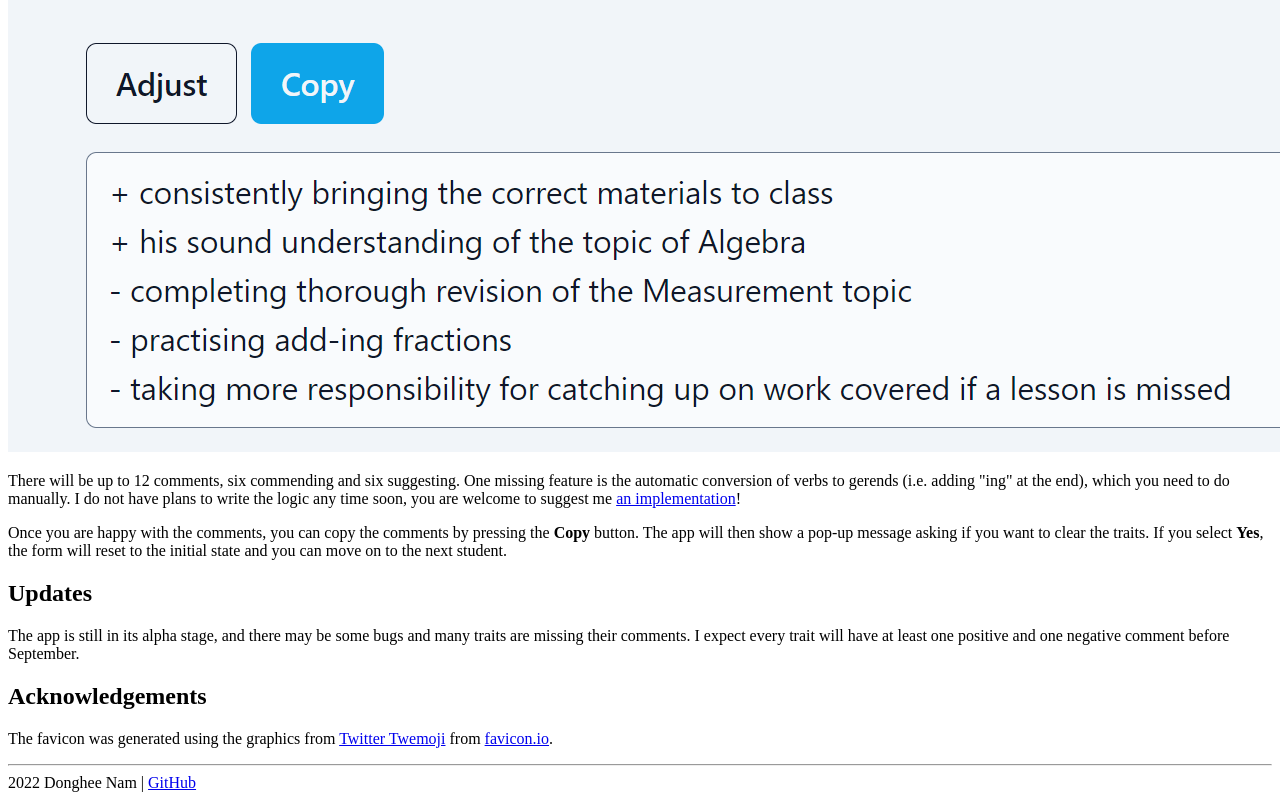
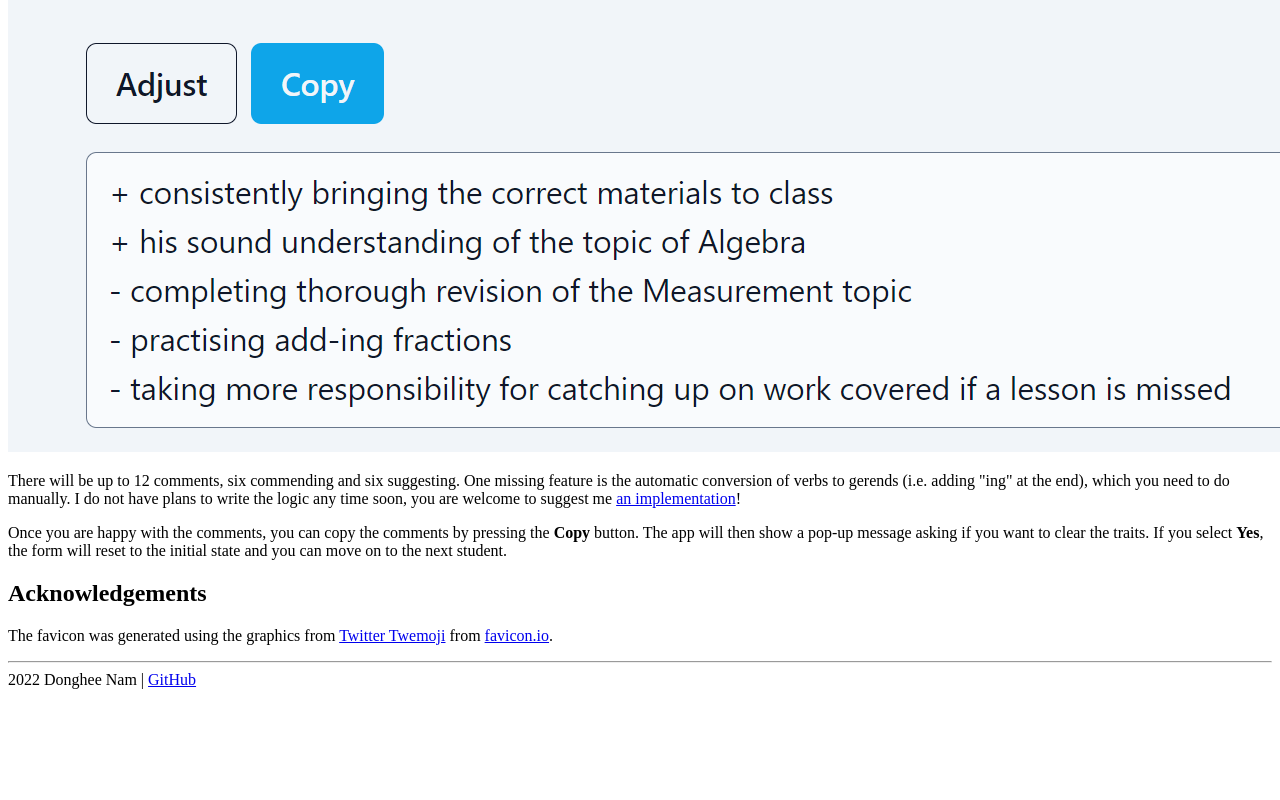
Before and after one commit to dongheenam/web-comments-react, a React (Vite) app: page / in a window 1280 px wide. Shown: the part 2530-3330 px from the top of the page. After the commit the page ends 3227 px from the top, so only its background shows below. Built offline with nearby package versions, Linux system fonts and the light colour scheme; the HTML template or start-up script is replaced by a standard one.

Commit message:
Add Readme

```diff
--- a/src/Home.tsx
+++ b/src/Home.tsx
@@ -154,14 +154,6 @@ export default function Home() {
         </p>
       </section>
       <section>
-        <h2>Updates</h2>
-        <p>
-          The app is still in its alpha stage, and there may be some bugs and
-          many traits are missing their comments. I expect every trait will have
-          at least one positive and one negative comment before September.
-        </p>
-      </section>
-      <section>
         <h2>Acknowledgements</h2>
         <p>
           {"The favicon was generated using the graphics from "}
```
Also changed, not shown: 1 other file (tests, documents, lock files or other folders).
